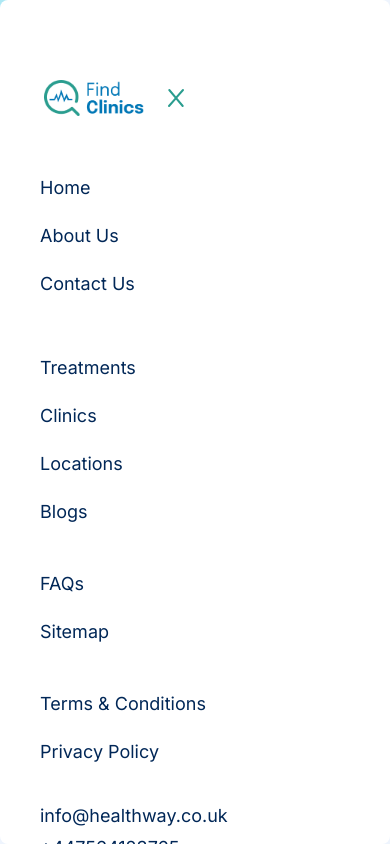
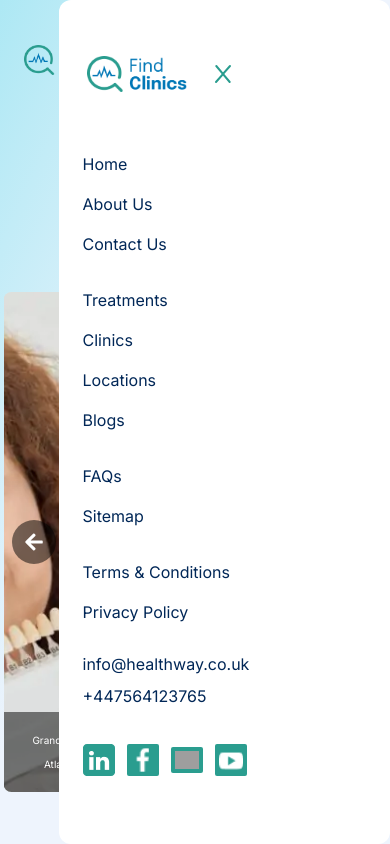
Before and after one commit to ttmjltd/findclinic, a Next.js app: page / in a window 390 px wide. Both pictures are taken after a click on the button "Toggle menu". Shown: the top 844 px of the page. Built offline with nearby package versions, Linux system fonts and the light colour scheme; grey boxes are pictures that could not be loaded.

Commit message:
clean off code, add useRef and useEffects

```diff
--- a/app/_components/HamburgerMenu.tsx
+++ b/app/_components/HamburgerMenu.tsx
@@ -1,160 +1,108 @@
 "use client";
-import { useState } from "react";
+import { useEffect, useRef, useState } from "react";
 import Link from "next/link";
 import Image from "next/image";
-import { ExitCrossFC } from "../_atoms/Icons";
+import { ExitCrossFC, HamburgerMenuButton } from "../_atoms/Icons";
 
-const HamburgerMenu = () => {
-  const [menuOpen, setMenuOpen] = useState(false);
+const linkGroups = [
+  [
+    { href: "/", label: "Home" },
+    { href: "/about", label: "About Us" },
+    { href: "/contactus", label: "Contact Us" },
+  ],
+  [
+    { href: "/treatments", label: "Treatments" },
+    { href: "/clinics", label: "Clinics" },
+    { href: "/locations", label: "Locations" },
+    { href: "/blogs", label: "Blogs" },
+  ],
+  [
+    { href: "/faqs", label: "FAQs" },
+    { href: "/sitemap", label: "Sitemap" },
+  ],
+  [
+    { href: "/termsandconditions", label: "Terms & Conditions" },
+    { href: "/privacypolicy", label: "Privacy Policy" },
+  ],
+];
 
-  const handleNav = () => {
-    setMenuOpen(!menuOpen);
+const HamburgerMenu: React.FC = () => {
+  const [menuOpen, setMenuOpen] = useState<boolean>(false);
+  const menuRef = useRef<HTMLDivElement | null>(null);
+
+  const toggleMenu = () => setMenuOpen((prev) => !prev);
+
+  const handleClickOutside = (event: MouseEvent) => {
+    if (menuRef.current && !menuRef.current.contains(event.target as Node)) {
+      setMenuOpen(false);
+    }
   };
+
+  useEffect(() => {
+    document.addEventListener("mousedown", handleClickOutside);
+    return () => {
+      document.removeEventListener("mousedown", handleClickOutside);
+    };
+  }, []);
+
+  useEffect(() => {
+    document.body.classList.toggle("overflow-hidden", menuOpen);
+  }, [menuOpen]);
+
+  const renderLinks = (links: { href: string; label: string }[]) => (
+    <div className="pt-4">
+      {links.map(({ href, label }) => (
+        <Link href={href} key={href}>
+          <li
+            className="py-3 text-primary font-normal leading-4 transition hover:underline hover:rounded-l hover:bg-bgWhite hover:rounded-lg cursor-pointer"
+            onClick={() => setMenuOpen(false)}
+          >
+            {label}
+          </li>
+        </Link>
+      ))}
+    </div>
+  );
+
   return (
     <div className="flex items-center gap-4 relative z-10">
       <button
-        onClick={handleNav}
-        className="block rounded p-2.5 text-accent transition hover:text-gray-600/75 md:hidden"
+        onClick={toggleMenu}
+        className="block rounded p-2.5 text-accent transition hover:bg-bgWhite md:hidden"
       >
         <span className="sr-only">Toggle menu</span>
-        <svg
-          xmlns="http://www.w3.org/2000/svg"
-          className="h-7 w-7"
-          fill="none"
-          viewBox="0 0 24 24"
-          stroke="currentColor"
-          strokeWidth="2"
-        >
-          <path
-            strokeLinecap="round"
-            strokeLinejoin="round"
-            d="M4 6h16M4 12h16M4 18h16"
-          />
-        </svg>
+        <HamburgerMenuButton />
       </button>
-      <div
-        className={`fixed right-0 top-0 w-full bg-white rounded-lg sm:hidden h-full p-10 ease-in duration-300 ${
-          menuOpen ? "opacity-100" : "opacity-0 pointer-events-none"
+      <nav
+        ref={menuRef}
+        className={`fixed right-0 top-0 bottom-0 w-[85%] bg-white rounded-xl sm:hidden h-screen p-6 ease-in duration-300 z-100 overflow-hidden ${
+          menuOpen ? "fixed" : "hidden"
         }`}
       >
-        <div className="flex w-[60%] mt-10 mb-5 items-center justify-between">
+        <div className="flex w-[60%] mt-8 mb-5 items-center justify-between">
           <Image
             src="/small-logo.png"
-            alt="company logo" width={100} height={30}
+            alt="company logo"
+            width={100}
+            height={30}
             className="mx-1 cursor-pointer"
           />
-
-          <div onClick={handleNav} className="cursor-pointer mr-10">
-           <ExitCrossFC/>
+          <div onClick={toggleMenu} className="cursor-pointer mr-5">
+            <ExitCrossFC />
           </div>
         </div>
-        <div className="flex-col py-4">
-          <ul className="text-lg gap-2">
-            <div className="py-3 ">
-            <Link href="/">
-              <li
-                className="py-4 text-primary font-normal leading-4 transition hover:text-primary cursor-pointer"
-                onClick={() => setMenuOpen(false)}
-              >
-                Home
-              </li>
-            </Link>
-
-            <Link href="/about">
-              <li
-                onClick={() => setMenuOpen(false)}
-                className="py-4 text-primary font-normal leading-4 transition hover:text-primary"
-              >
-                About Us
-              </li>
-            </Link>
-
-            <Link href="/contactus">
-              <li
-                onClick={() => setMenuOpen(false)}
-                className="py-4 text-primary font-normal leading-4 transition hover:text-primary"
-              >
-                Contact Us
-              </li>
-            </Link>
-            </div>
-            <div className="pt-6">
-            <Link href="/treatments">
-              <li
-                onClick={() => setMenuOpen(false)}
-                className="py-4 text-primary font-normal leading-4 transition hover:text-primary"
-              >
-                Treatments
-              </li>
-            </Link>
-            <Link href="/clinics">
-              <li
-                onClick={() => setMenuOpen(false)}
-                className="py-4 text-primary font-normal leading-4 transition hover:text-primary"
-              >
-                Clinics
-              </li>
-            </Link>
-            <Link href="/locations">
-              <li
-                onClick={() => setMenuOpen(false)}
-                className="py-4 text-primary font-normal leading-4 transition hover:text-primary"
-              >
-                Locations
-              </li>
-            </Link>
-            <Link href="/blogs">
-              <li
-                onClick={() => setMenuOpen(false)}
-                className="py-4 text-primary font-normal leading-4 transition hover:text-primary"
-              >
-                Blogs
-              </li>
-            </Link>
-            <div className="pt-6">
-            <Link href="/faqs">
-              <li
-                onClick={() => setMenuOpen(false)}
-                className="py-4 text-primary font-normal leading-4 transition hover:text-primary"
-              >
-                FAQs
-              </li>
-            </Link>
-            <Link href="/sitemap">
-              <li
-                onClick={() => setMenuOpen(false)}
-                className="py-4 text-primary font-normal leading-4 transition hover:text-primary"
-              >
-                Sitemap
-              </li>
-            </Link>
-            </div>
-            <div className="pt-6">
-            <Link href="/termsandconditions">
-              <li
-                onClick={() => setMenuOpen(false)}
-                className="py-4 text-primary font-normal leading-4 transition hover:text-primary"
-              >
-                Terms & Conditions
-              </li>
-            </Link>
-            <Link href="/privavcypolicy">
-              <li
-                onClick={() => setMenuOpen(false)}
-                className="py-4 text-primary font-normal leading-4 transition hover:text-primary"
-              >
-                Privacy Policy
-              </li>
-            </Link>
-            </div>
-            </div>
+        <div className="flex-col py-4 overflow-hidden">
+          <ul className="text-md gap-2">
+            {linkGroups.map((group, index) => (
+              <div key={index}>{renderLinks(group)}</div>
+            ))}
           </ul>
-          <div className="pt-8 text-lg leading-4">
+          <div className="pt-6 text-md leading-4">
             <p className="text-primary mb-4">info@healthway.co.uk</p>
             <p className="text-primary">+447564123765</p>
           </div>
         </div>
-        <div className="flex flex-row items-center justify-start absolute mb-6 space-x-3 pt-8">
+        <div className="flex flex-row items-center justify-start absolute mb-6 space-x-3 pt-6">
           <Image
             src="/linkedin.png"
             alt="linkedin icon"
@@ -183,7 +131,7 @@ const HamburgerMenu = () => {
             className="bg-accent rounded-sm p-1"
           />
         </div>
-      </div>
+      </nav>
     </div>
   );
 };
```
Lines whose indentation alone changed are shown as unchanged.
